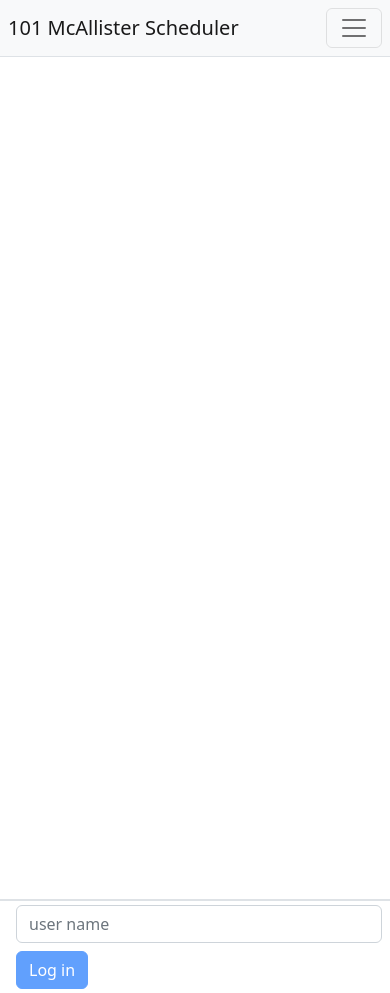
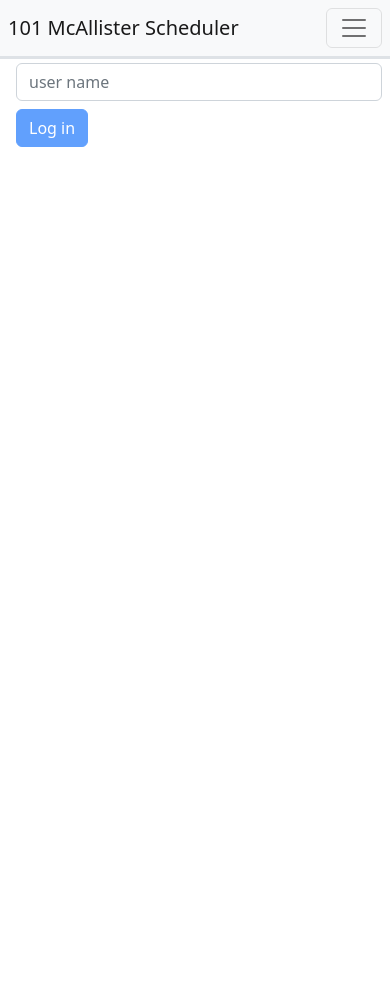
Before and after one commit to jmk672/SchedulerApp, a React (Create React App) app in the folder frontend/: page / in a window 390 px wide. After the commit the page ends 902 px from the top, so only its background shows below. Built offline with nearby package versions, Linux system fonts and the light colour scheme.

Commit message:
minor formatting

```diff
--- a/frontend/src/App.js
+++ b/frontend/src/App.js
@@ -17,14 +17,14 @@ function App() {
         <AuthProvider>
           <NavBar/>
             <div className="row">
-              <div className="col-md-3 col-lg-2 p-0 ps-2 border min-vh-100 ">
+              <div className="col-sm-3 col-md-3 col-lg-2 p-0 ps-2 border">
                 <Routes>
                   <Route path='/admin/*' element={ <AdminNav /> } />
                   <Route path='/instructor/*' element={ <InstructorNav /> } />
                   <Route path='*' element={<div/>}/>
                 </Routes>
               </div>
-              <div className="col-md-9 col-lg-10 border-top">
+              <div className="col-sm-9 col-md-9 col-lg-10 border-top border-left min-vh-100">
                 <Routes>
                   <Route path="/admin/home" element={ <Admin />} />
                   <Route path="/admin/addUser" element={ <h1>Add user</h1>} />
```
